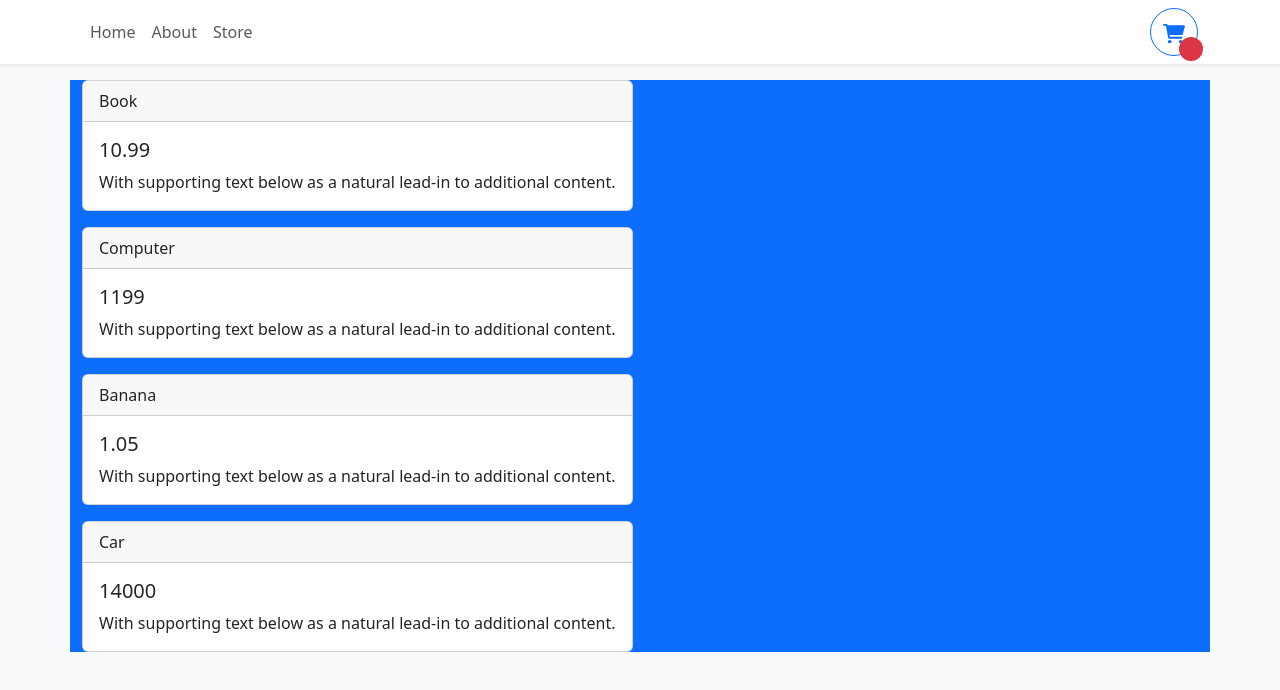
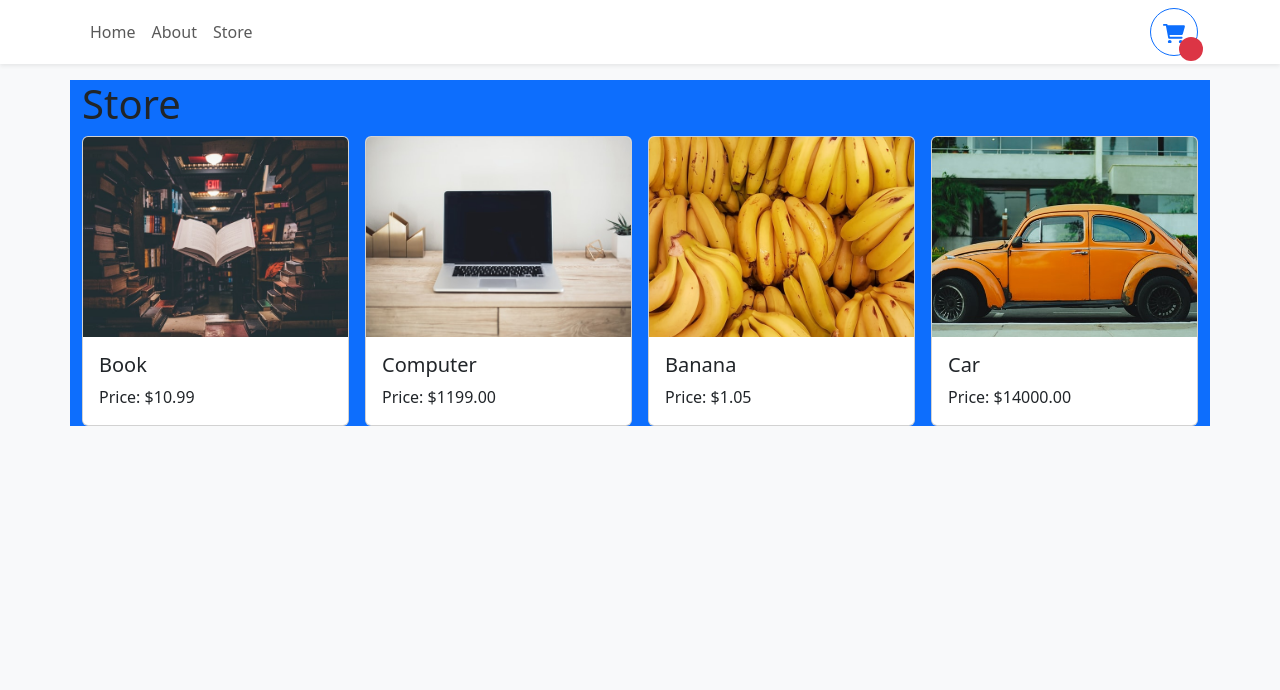
Before and after one commit to josueJURE/shopping_cart, a React (Vite) app: page /store in a window 1280 px wide. Shown: the top 690 px of the page. Built offline with nearby package versions, Linux system fonts and the light colour scheme.

Commit message:
(feat: JS) create StoreItem  component

```diff
--- /dev/null
+++ b/src/components/StoreItem.tsx
@@ -0,0 +1,40 @@
+import { Card } from "react-bootstrap";
+
+interface StoreItemProps {
+  id: number;
+  name: string;
+  price: number;
+  imgUrl: string;
+}
+
+export default function StoreItem({ id, name, price, imgUrl }: StoreItemProps) {
+  return (
+    <Card>
+      <Card.Img
+        variant="top"
+        src={imgUrl}
+        alt={name}
+        height="200px"
+        style={{ objectFit: "cover" }}
+      />
+      <Card.Body>
+        <Card.Title>{name}</Card.Title>
+        <Card.Text>Price: ${price.toFixed(2)}</Card.Text>
+      </Card.Body>
+    </Card>
+  );
+}
+
+// const StoreItem: React.FC<StoreItemProps> = ({ id, name, price, imgUrl }) => {
+//     return (
+//       <Card>
+//         <Card.Img variant="top" src={imgUrl} />
+//         <Card.Body>
+//           <Card.Title>{name}</Card.Title>
+//           <Card.Text>${price.toFixed(2)}</Card.Text>
+//         </Card.Body>
+//       </Card>
+//     );
+//   };
+
+//   export default StoreItem;
--- a/src/data/items.JSON
+++ b/src/data/items.JSON
@@ -3,24 +3,24 @@
       "id": 1,
       "name": "Book",
       "price": 10.99,
-      "imgUrl": "/imgs/book.jpg"
+      "imgUrl": "/images/book.jpg"
     },
     {
       "id": 2,
       "name": "Computer",
       "price": 1199,
-      "imgUrl": "/imgs/computer.jpg"
+      "imgUrl": "/images/computer.jpg"
     },
     {
       "id": 3,
       "name": "Banana",
       "price": 1.05,
-      "imgUrl": "/imgs/banana.jpg"
+      "imgUrl": "/images/banana.jpg"
     },
     {
       "id": 4,
       "name": "Car",
       "price": 14000,
-      "imgUrl": "/imgs/car.jpg"
+      "imgUrl": "/images/car.jpg"
     }
   ]
--- a/src/pages/Store.tsx
+++ b/src/pages/Store.tsx
@@ -1,22 +1,24 @@
 
-import storeItems from "../data/items.json";
-import Card from "react-bootstrap/Card";
+import { Col, Row } from "react-bootstrap";
+import storeItems_data from "../data/items.json";
+import StoreItem from "../components/StoreItem"
+
 
 export default function Store() {
   return (
-    <div className="d-flex flex-wrap gap-3">
-      {storeItems.map((storeItem) => (
-        <Card key={storeItem.id}>
-          <Card.Header>{storeItem.name}</Card.Header>
-          <Card.Body>
-            <Card.Title>{storeItem.price}</Card.Title>
-            <Card.Text>
-              With supporting text below as a natural lead-in to additional content.
-            </Card.Text>
-          </Card.Body>
-        </Card>
-      ))}
-    </div>
+    <>
+    <h1>Store</h1>
+    <Row md={2} xs={1} lg={4} className="g-3">
+      {storeItems_data.map(item => {
+        return <Col key={item.id}>
+          <StoreItem {...item}/>
+        </Col>
+      })}
+
+
+    </Row>
+    </>
+
   );
 }
 // {
```
